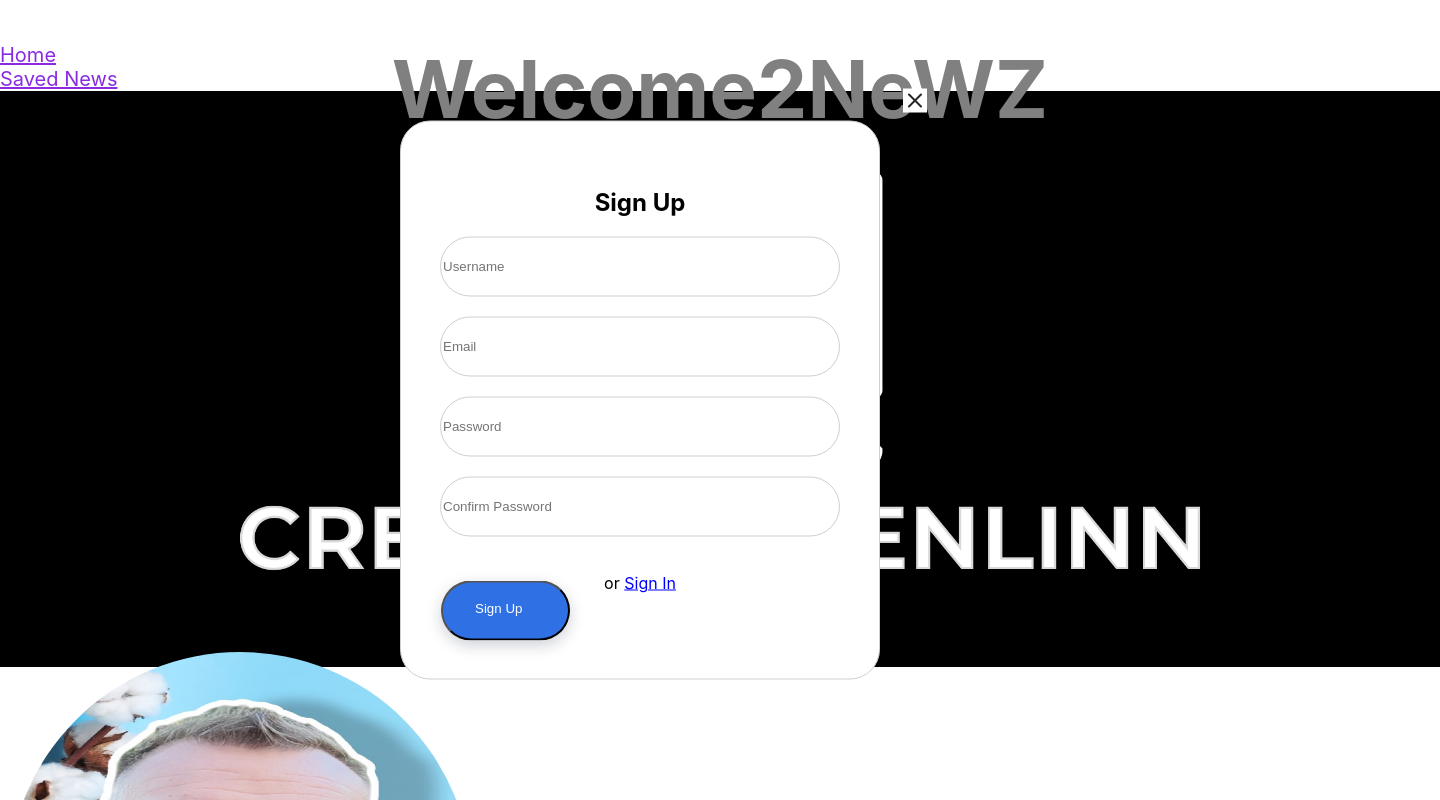
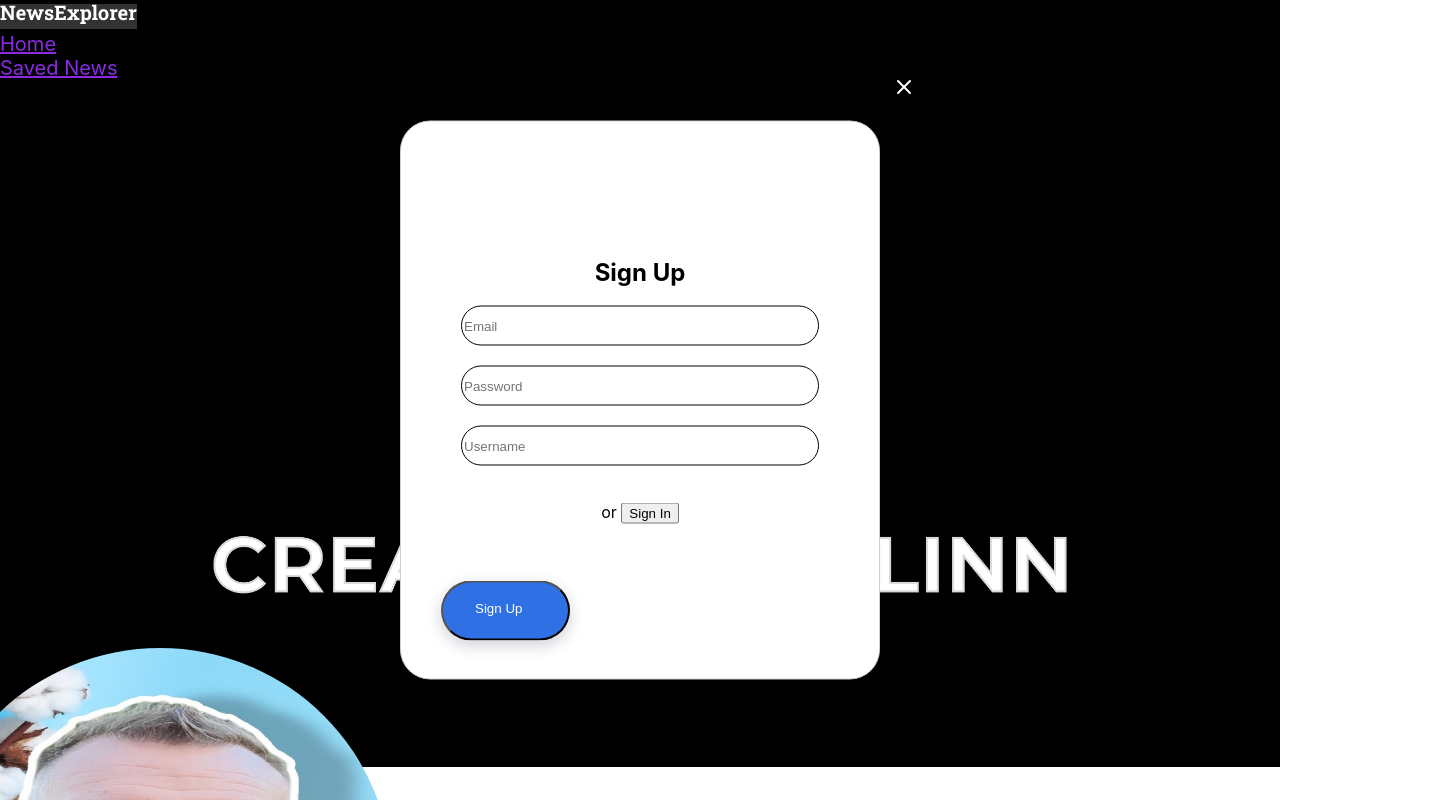
Before and after one commit to blinn26/project-name-frontend, a React (Create React App) app: page / in a window 1280 px wide. Both pictures are taken after a click on the button "Open Modal". Shown: the top 800 px of the page, 1440 px wide, since content can reach past the window. Built offline with nearby package versions, Linux system fonts and the light colour scheme; no server answers.

Commit message:
update before tutoring stuff

```diff
--- a/src/components/Header/Header.css
+++ b/src/components/Header/Header.css
@@ -1,16 +1,18 @@
 .header {
   display: flex;
-  justify-content: center;
+  justify-content: space-between;
   align-items: center;
+
+  background-color: black !important;
 }
 
 .header__title {
+  font-size: 1.5rem;
+  color: #333;
   font-weight: 600;
-  color: chartreuse;
 }
 
 .header__logo {
-  width: 100%;
-  position: relative;
 
+  background-color: #333;
 }
--- a/src/components/Header/Header.js
+++ b/src/components/Header/Header.js
@@ -1,13 +1,14 @@
 import React from 'react';
 import './Header.css';
-/* import transparent from '../images/BlackonTransparent.png'; */
+import NewsExplorer from '../images/NewsExplorer.png';
 
 const Header = () => {
   return (
     <header className='header'>
-      <h1 className='header__title'></h1>
-      {/* <img className='header__logo' src={transparent} alt='createdbyben' /> */}
-      {/* Additional content goes here */}
+      <div className='header__logo'>
+        <img src={NewsExplorer} alt='NewsExplorer Logo' />
+      </div>
+      <h1 className='header__title'>{/* Insert Site Title Here */}</h1>
     </header>
   );
 };
--- a/src/components/Main/Main.css
+++ b/src/components/Main/Main.css
@@ -8,8 +8,8 @@
   background-position: center;
   background-image: url(../images/WhiteonBlack.png);
   position: relative;
-  width: 1440px;
-  height: 576px;
+  /* width: 1440px;
+  height: 576px; */
   left: 0px;
   top: 0px;
 
--- a/src/components/Main/Main.js
+++ b/src/components/Main/Main.js
@@ -6,7 +6,7 @@ import blackonWhite from '../images/WhiteonBlack.png';
 const Main = ({ onModalOpen }) => {
   return (
     <div className='main' style={{ backgroundImage: `url(${blackonWhite})` }}>
-      <h1 className='main__title'>Welcome2NeWZ</h1>
+      <h1 className='main__title'></h1>
       <button className='main__button' onClick={onModalOpen}>
         Open Modal
       </button>
--- a/src/components/ModalWithForm/ModalWithForm.css
+++ b/src/components/ModalWithForm/ModalWithForm.css
@@ -16,7 +16,6 @@
   opacity: 0;
   transition: visibility 0s, opacity 0.5s linear;
   z-index: 2;
-
 }
 
 .modal_open {
@@ -37,10 +36,10 @@
 
 .modal__input {
   box-sizing: border-box;
-  width: 400px;
-  height: 60px;
+  width: 358px;
+  height: 40px;
   background: #FFFFFF;
-  border: 1px solid #CFCFCF;
+  border: 1px solid #000000;
   border-radius: 30px;
   margin-bottom: 20px;
 }
@@ -60,28 +59,34 @@
   box-shadow: 0px 5px 15px rgba(14, 26, 57, 0.2);
   border-radius: 100px;
   color: white;
-  /* You can set your desired color for the text */
-}
-
-.modal__button-submit-valid {
-  color: blue;
 }
 
 .modal__button-close {
   position: relative;
-  width: 24px;
-  height: 24px;
-  left: 275px;
-  bottom: 520px;
-  /*  top: calc(50% - 20px/2 + 3.5px); */
-  background-image: url('../images/Cross.svg');
+  bottom: 464px;
+  background: url('../images/Cross.svg') center no-repeat;
+  filter: invert(1) grayscale(1) brightness(100);
+  width: 14px;
+  height: 23px;
   border: none;
-  background-color: #FFFFFF;
-
+  color: #FFFFFF;
+  left: 264px;
 }
-
-
 
 .signin-link {
   color: blue;
 }
+
+.invalid-email {
+  position: absolute;
+  width: 173px;
+  height: 14px;
+  left: 541px;
+  top: 345px;
+  font-family: 'Inter';
+  font-style: normal;
+  font-weight: 400;
+  font-size: 12px;
+  line-height: 15px;
+  color: #FF0000;
+}
--- a/src/components/ModalWithForm/ModalWithForm.js
+++ b/src/components/ModalWithForm/ModalWithForm.js
@@ -1,12 +1,22 @@
 import React, { useState } from 'react';
-import { Link } from 'react-router-dom';
 import './ModalWithForm.css';
 
 const ModalWithForm = ({ isOpen, onClose }) => {
   const [username, setUsername] = useState('');
   const [email, setEmail] = useState('');
   const [password, setPassword] = useState('');
-  const [confirmPassword, setConfirmPassword] = useState('');
+  const [isSignUp, setIsSignUp] = useState(true); // initial state is sign up
+  const [isValidEmail, setIsValidEmail] = useState(true);
+
+  const validateEmail = (email) => {
+    const re = /\S+@\S+\.\S+/;
+    return re.test(email);
+  };
+
+  const handleEmailChange = (e) => {
+    setEmail(e.target.value);
+    setIsValidEmail(validateEmail(e.target.value));
+  };
 
   const handleSubmit = (e) => {
     e.preventDefault();
@@ -19,24 +29,25 @@ const ModalWithForm = ({ isOpen, onClose }) => {
     }
   };
 
+  const toggleForm = () => {
+    setIsSignUp(!isSignUp);
+    setUsername('');
+    setEmail('');
+    setPassword('');
+  };
+
   return (
     <div className={`modal ${isOpen ? 'modal_open' : ''}`} onClick={handleCloseOnOverlayClick}>
       <form onSubmit={handleSubmit} className='modal__form'>
-        <h2 className='modal__title'>Sign Up</h2>
+        <h2 className='modal__title'>{isSignUp ? 'Sign Up' : 'Sign In'}</h2>
         <input
-          className='modal__input'
-          type='text'
-          value={username}
-          onChange={(e) => setUsername(e.target.value)}
-          placeholder='Username'
-        />
-        <input
-          className='modal__input'
+          className={`modal__input ${!isValidEmail ? 'input_invalid' : ''}`}
           type='email'
           value={email}
-          onChange={(e) => setEmail(e.target.value)}
+          onChange={handleEmailChange}
           placeholder='Email'
         />
+        {!isValidEmail && <span className='input_error'>Invalid email address</span>}
         <input
           className='modal__input'
           type='password'
@@ -44,21 +55,23 @@ const ModalWithForm = ({ isOpen, onClose }) => {
           onChange={(e) => setPassword(e.target.value)}
           placeholder='Password'
         />
-        <input
-          className='modal__input'
-          type='password'
-          value={confirmPassword}
-          onChange={(e) => setConfirmPassword(e.target.value)}
-          placeholder='Confirm Password'
-        />
+        {isSignUp && (
+          <input
+            className='modal__input'
+            type='text'
+            value={username}
+            onChange={(e) => setUsername(e.target.value)}
+            placeholder='Username'
+          />
+        )}
         <button className='modal__button-submit' type='submit'>
-          Sign Up
+          {isSignUp ? 'Sign Up' : 'Sign In'}
         </button>
         <p>
           <span className='or-text'>or</span>{' '}
-          <Link to='/signin' className='signin-link' onClick={onClose}>
-            Sign In
-          </Link>
+          <button className='toggle-form-button' onClick={toggleForm}>
+            {isSignUp ? 'Sign In' : 'Sign Up'}
+          </button>
         </p>
         <button className='modal__button-close' type='button' onClick={onClose}></button>
       </form>
--- a/src/components/Navigation/Navigation.css
+++ b/src/components/Navigation/Navigation.css
@@ -1,5 +1,8 @@
 .navigation {
-  color: blueviolet;
+  background-color: black !important;
+  display: flex;
+  justify-content: space-between;
+  align-items: center;
 
 }
 
```
Also changed, not shown: src/components/images/NewsExplorer.png (added).
